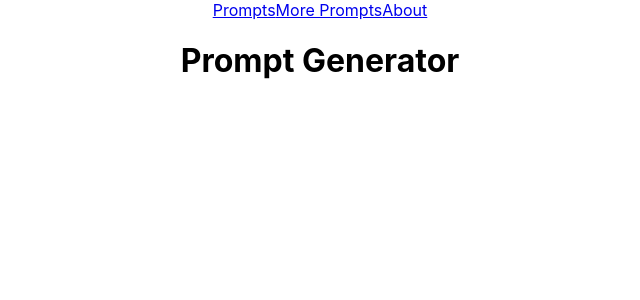
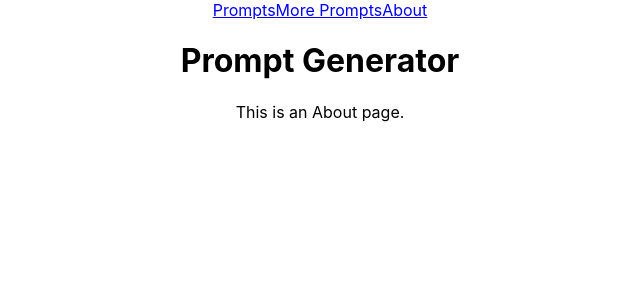
Before and after one commit to sharkham/prompt-generator, a React (Create React App) app: page /about in a window 1280 px wide. Shown: the top 300 px of the page, without its empty margins (320-960 px from the left). Built offline with nearby package versions, Linux system fonts and the light colour scheme.

Commit message:
Adds an About page and a Route to it

```diff
--- a/src/App.js
+++ b/src/App.js
@@ -6,6 +6,7 @@ import {
   Route
 } from 'react-router-dom';
 import NavBar from './components/NavBar';
+import AboutPage from './components/AboutPage';
 
 function App() {
   return (
@@ -15,6 +16,7 @@ function App() {
       <Switch>
         <Route exact path="/"><WordsPromptPage/></Route>
         <Route exact path="/words"><WordsPromptPage/></Route>
+        <Route exact path="/about"><AboutPage/></Route>
       </Switch>
     </div>
   );
--- /dev/null
+++ b/src/components/AboutPage.js
@@ -0,0 +1,11 @@
+import React from 'react';
+
+const AboutPage = () => {
+  return (
+    <div>
+      <p>This is an About page.</p>
+    </div>
+  );
+}
+
+export default AboutPage;
```
